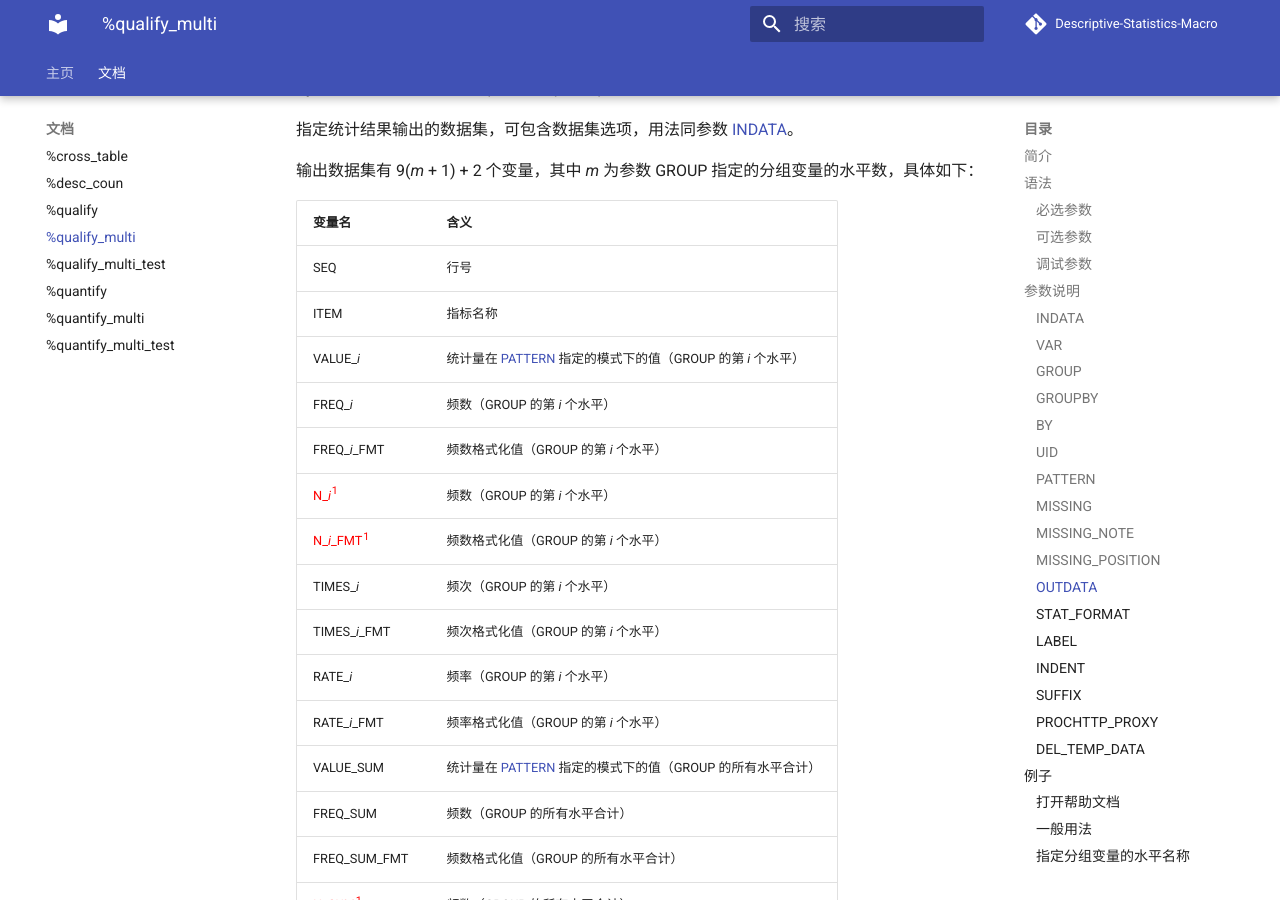
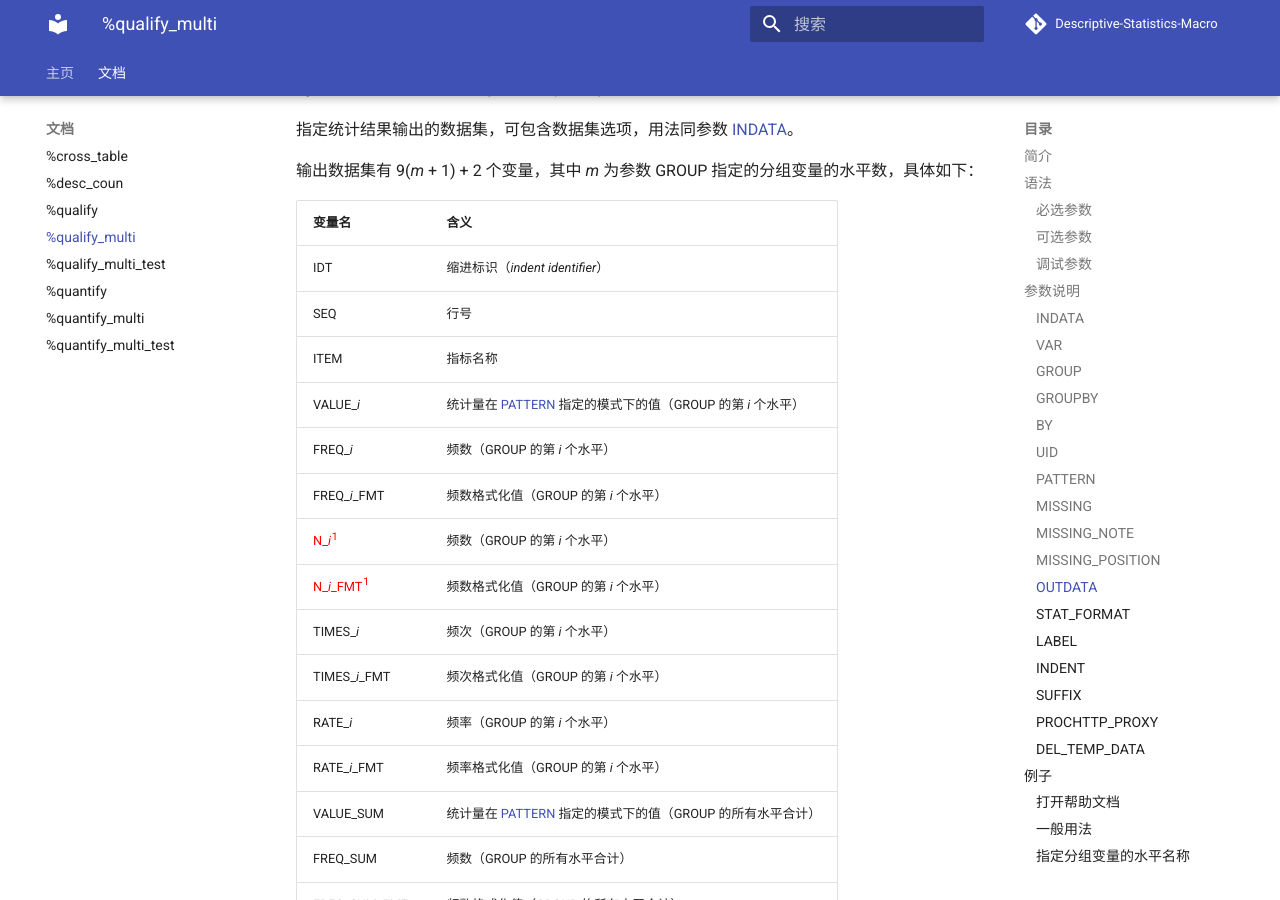
Before and after one commit to Snoopy1866/Descriptive-Statistics-Macro, an MkDocs documentation site: the page built from docs/qualify_multi/readme.md, in a window 1280 px wide and 900 px high, scrolled down 3354 px. Built offline with MkDocs 1.6.1 and Material for MkDocs 9.7.7, drawn with Linux system fonts in a browser that asks for light colours; comment, search, counter and statistics services are not loaded.

Commit message:
Update readme.md

```diff
--- a/docs/qualify_multi/readme.md
+++ b/docs/qualify_multi/readme.md
@@ -142,6 +142,7 @@ GROUPBY = ARMN
 
 | 变量名                                         | 含义                                                                   |
 | ---------------------------------------------- | ---------------------------------------------------------------------- |
+| IDT                                            | 缩进标识（_indent identifier_）                                        |
 | SEQ                                            | 行号                                                                   |
 | ITEM                                           | 指标名称                                                               |
 | VALUE\__i_                                     | 统计量在 [PATTERN](#pattern) 指定的模式下的值（GROUP 的第 _i_ 个水平） |
```
